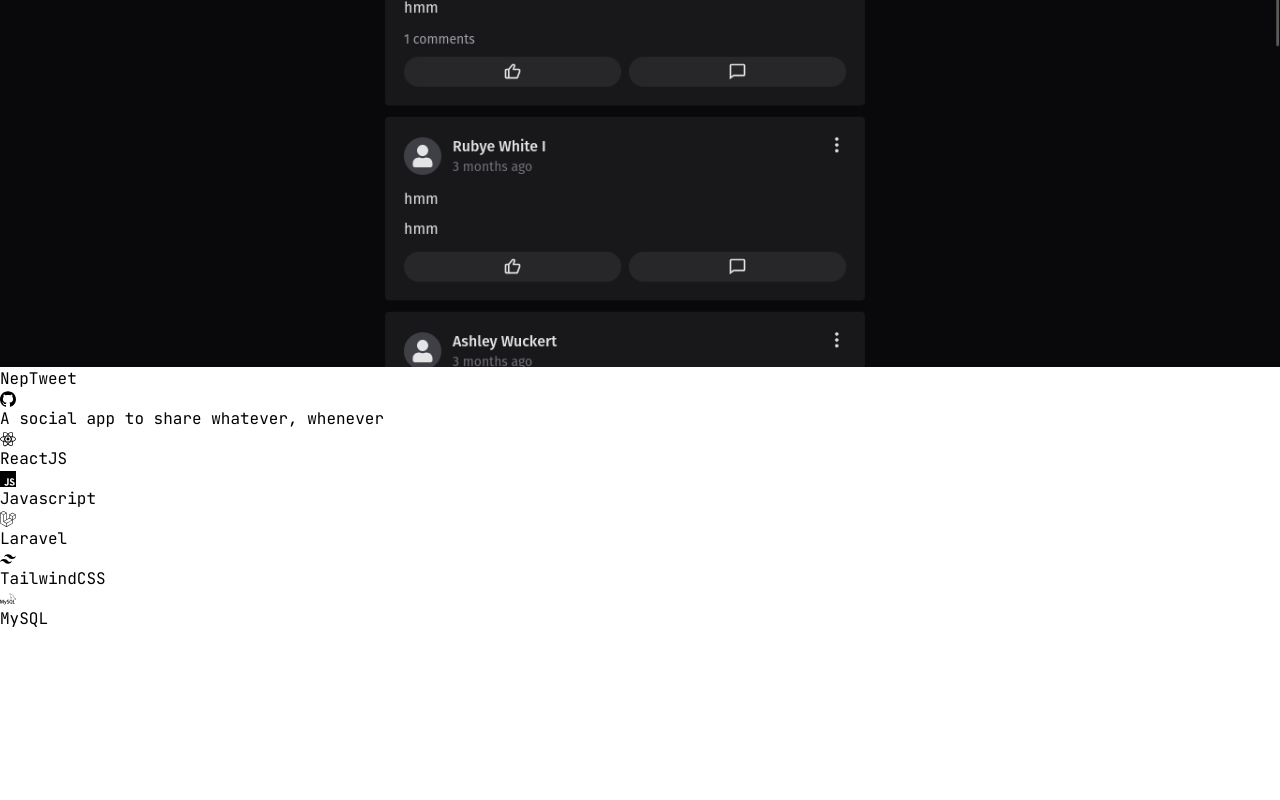
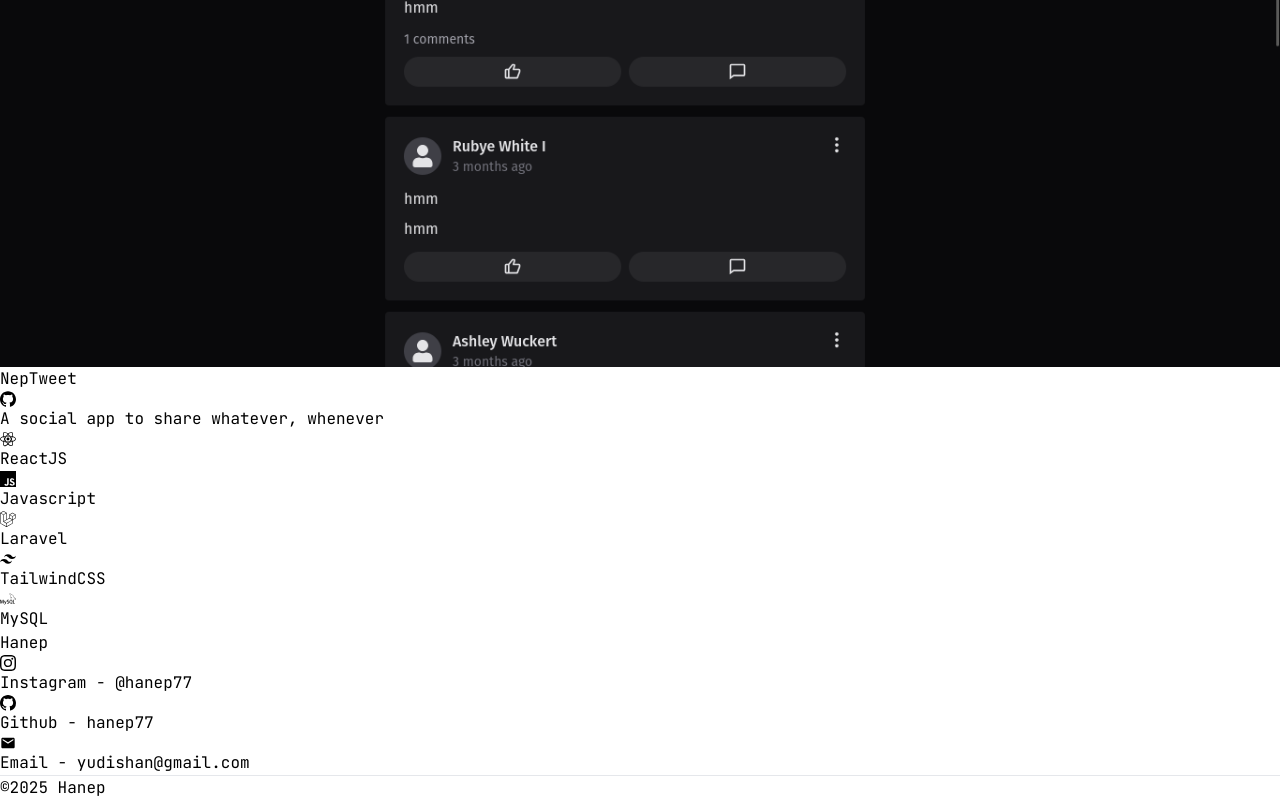
Before and after one commit to Hanep77/hanep77.github.io, a React (Vite) app: page / in a window 1280 px wide. Shown: the part 3784-4584 px from the top of the page. Before the commit the page ends 4415 px from the top, so only its background shows below. Built offline with nearby package versions, Linux system fonts and the light colour scheme.

Commit message:
add contact/footer

```diff
--- a/src/App.tsx
+++ b/src/App.tsx
@@ -1,5 +1,6 @@
 import Navbar from "./components/Navbar";
 import About from "./sections/About";
+import Contact from "./sections/Contact";
 import Home from "./sections/Home";
 import Projects from "./sections/Projects";
 import Skills from "./sections/Skills";
@@ -15,6 +16,7 @@ export default function App() {
         <About />
         <Skills />
         <Projects />
+        <Contact />
       </main>
     </>
   )
--- /dev/null
+++ b/src/sections/Contact.tsx
@@ -0,0 +1,25 @@
+import { BsGithub, BsInstagram } from "react-icons/bs";
+import { MdEmail } from "react-icons/md";
+
+export default function Contact() {
+  return (
+    <footer className="bg-zinc-900 text-zinc-400">
+      <div className="mx-auto w-full max-w-screen-md px-4 md:px-0 py-6 lg:py-8">
+        <div className="flex justify-between">
+          <div className="mb-6 md:mb-0">
+            <h1 className="text-2xl font-bold text-slate-100">Hanep</h1>
+          </div>
+          <div className="flex gap-4">
+            <ul>
+              <li><a href="https://instagram.com/hanep77" className="flex items-center gap-1 hover:text-zinc-200"><BsInstagram />Instagram - @hanep77</a></li>
+              <li><a href="https://github.com/hanep77" className="flex items-center gap-1 hover:text-zinc-200"><BsGithub />Github - hanep77</a></li>
+              <li><a href="yudishan@gmail.com" className="flex items-center gap-1 hover:text-zinc-200"><MdEmail />Email - yudishan@gmail.com</a></li>
+            </ul>
+          </div>
+        </div>
+        <hr className="my-6 border-gray-200 sm:mx-auto dark:border-gray-700 lg:my-8" />
+        <span className="text-sm">©2025 Hanep</span>
+      </div>
+    </footer>
+  )
+}
```
